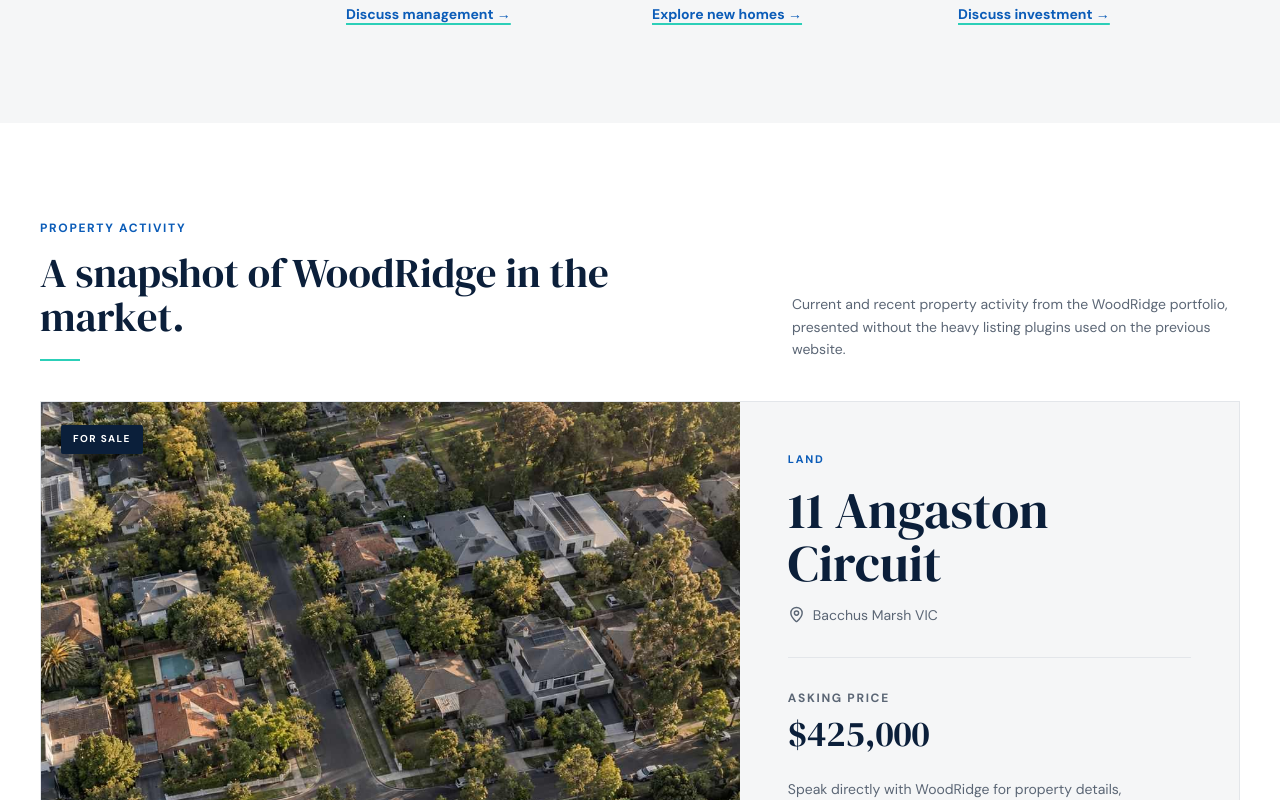
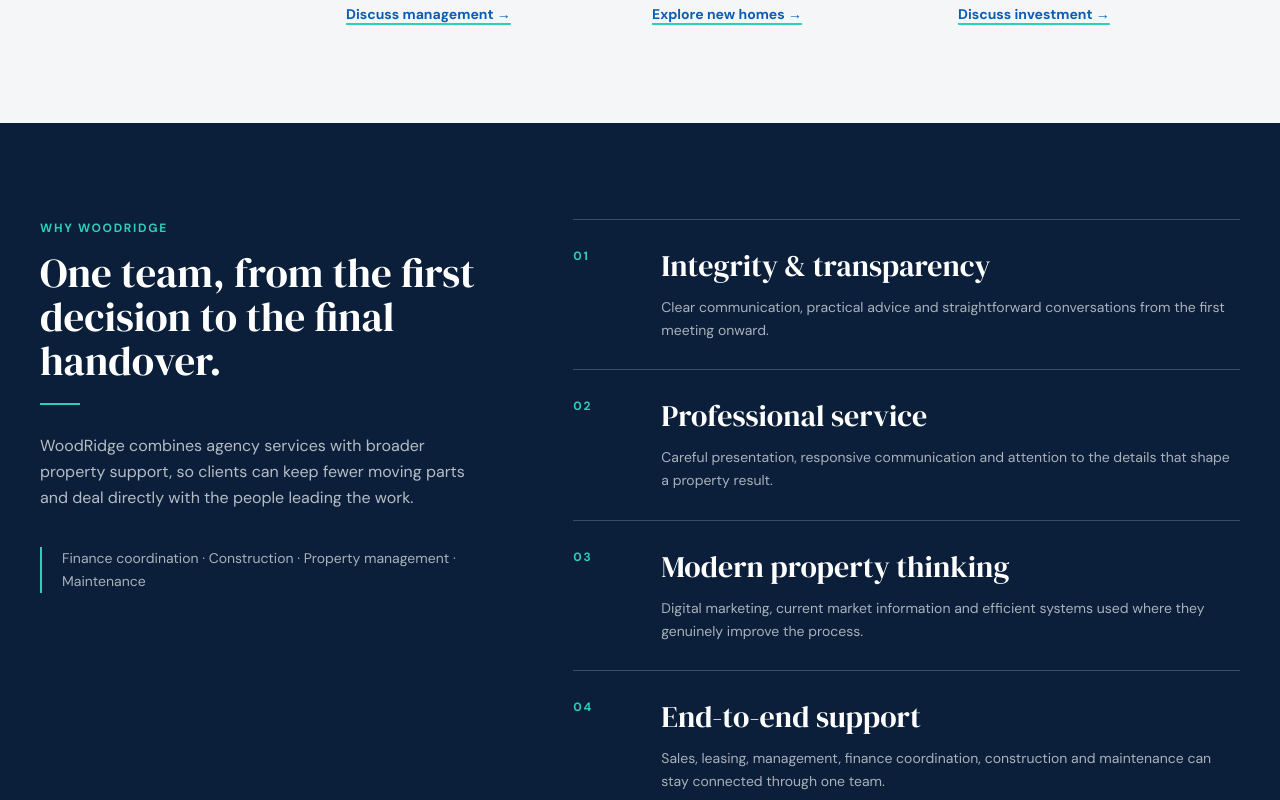
Before and after one commit to tayyabheree/Estate-website, a Next.js app: page / in a window 1280 px wide. Shown: the part 2360-3160 px from the top of the page. Built offline with nearby package versions, Linux system fonts and the light colour scheme.

Commit message:
Assemble final WoodRidge homepage

```diff
--- a/app/page.tsx
+++ b/app/page.tsx
@@ -5,21 +5,27 @@ import { StickyMobileBar } from "@/components/layout/StickyMobileBar";
 import { Hero } from "@/components/sections/Hero";
 import { AboutTrust } from "@/components/sections/AboutTrust";
 import { Services } from "@/components/sections/Services";
+import { WhyWoodRidge } from "@/components/sections/WhyWoodRidge";
 import { Listings } from "@/components/sections/Listings";
 import { OffersAppraisal } from "@/components/sections/OffersAppraisal";
+import { FAQ } from "@/components/sections/FAQ";
 
 export default function HomePage() {
   return (
     <>
       <TopBar />
       <SiteHeader />
+
       <main id="main-content" className="site-main">
         <Hero />
         <AboutTrust />
         <Services />
+        <WhyWoodRidge />
         <Listings />
         <OffersAppraisal />
+        <FAQ />
       </main>
+
       <SiteFooter />
       <StickyMobileBar />
     </>
```
